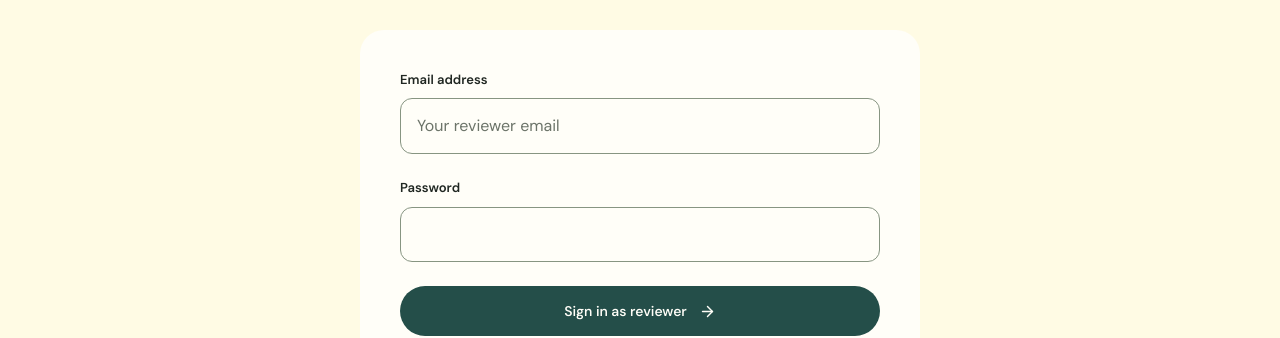
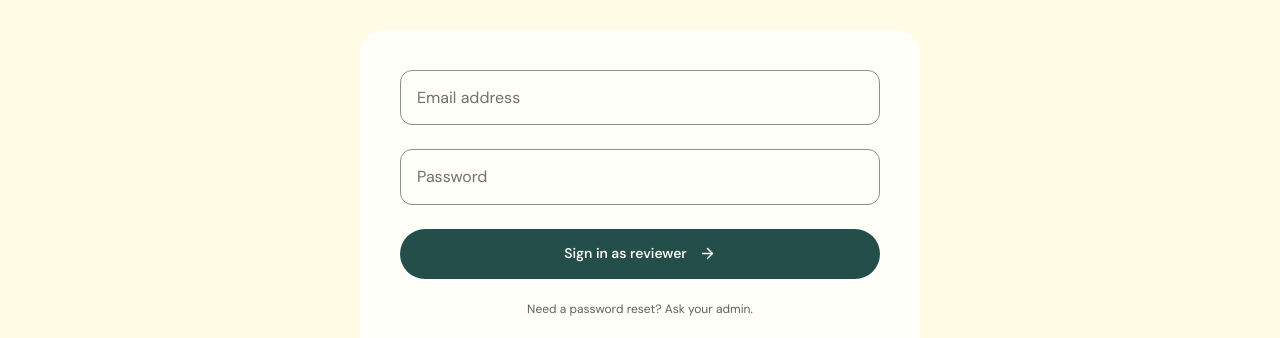
Before and after one commit to bhnsadhu/illinois-abundance, a Next.js app: page /login in a window 1280 px wide. Shown: the part 266-604 px from the top of the page. Built offline with nearby package versions, Linux system fonts and the light colour scheme; no server answers.

Commit message:
Place sign-in field labels inside inputs

```diff
--- a/src/app/globals.css
+++ b/src/app/globals.css
@@ -142,6 +142,7 @@ label:has(input[type=checkbox]) { display: flex; gap: 10px; align-items: center;
 .login-sent-title { font-size: 30px; margin: 25px 0 14px; }
 .login-note { margin: 20px 0 0; text-align: center; }
 .login-form { text-align: left; }
+.login-form > label > input { margin-top: 0; }
 .subscribe-fields label { margin-bottom: 17px; }
 .subscribe-fields > .button { width: 100%; margin-bottom: 15px; }
 .subscribe-success-title { font-size: 30px; margin-bottom: 14px; }
--- a/src/components/login-form.tsx
+++ b/src/components/login-form.tsx
@@ -21,8 +21,8 @@ export function LoginForm({ role = 'reviewer' }: { role?: 'admin' | 'reviewer' }
     } catch (error) { setError(error instanceof Error ? error.message : 'Please try again.'); setBusy(false); }
   }
   return <form className="form-card login-form" onSubmit={submit}>
-    <label>Email address<input name="email" type="email" autoComplete="username" autoCapitalize="none" maxLength={254} placeholder={role === 'admin' ? 'Your admin email' : 'Your reviewer email'} required/></label>
-    <label>Password<input name="password" type="password" autoComplete="current-password" maxLength={128} required/></label>
+    <label><span className="sr-only">Email address</span><input name="email" type="email" autoComplete="username" autoCapitalize="none" maxLength={254} placeholder="Email address" required/></label>
+    <label><span className="sr-only">Password</span><input name="password" type="password" autoComplete="current-password" maxLength={128} placeholder="Password" required/></label>
     <div className="honeypot" aria-hidden="true"><label>Website<input name="website" tabIndex={-1} autoComplete="off"/></label></div>
     {error && <p className="alert alert-error" role="alert">{error}</p>}
     <button className="button full-width" disabled={busy}>{busy ? 'Signing in…' : role === 'admin' ? 'Sign in as admin' : 'Sign in as reviewer'}<ArrowRight size={17}/></button>
```
